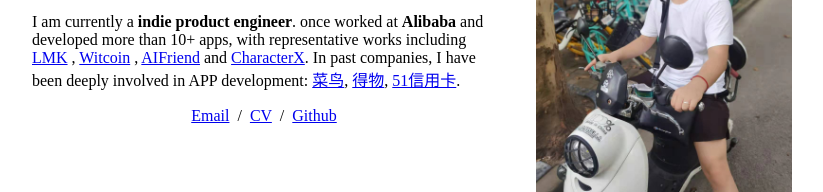
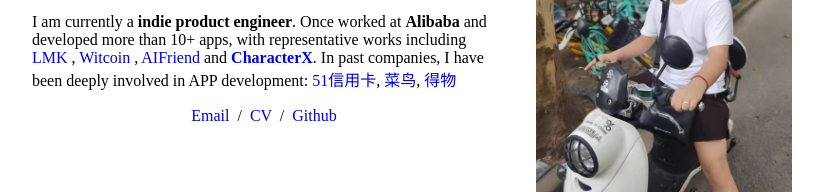
Before and after one commit to Tukeping/tukeping.github.io, a plain HTML site: page index.html in a window 1280 px wide. Shown: the part 160-352 px from the top of the page, without its empty margins (228-1051 px from the left). Drawn offline with Linux system fonts and the light colour scheme.

Commit message:
feat: updated personal CV

```diff
--- a/index.html
+++ b/index.html
@@ -24,24 +24,24 @@
                             <name style="font-size: 35px;">Keping Tu</name>
                         </p>
                         <p>I am currently a <strong>indie product engineer</strong>.
-                            once worked at <strong>Alibaba</strong> and developed more than 10+ apps,
+                            Once worked at <strong>Alibaba</strong> and developed more than 10+ apps,
                             with representative works including <a
-                                    href="https://apps.apple.com/us/app/lmk-make-new-friends/id1463320976" target="_blank">LMK</a>
+                                    href="https://apps.apple.com/us/app/lmk-make-new-friends/id1463320976" target="_blank" style="text-decoration: none">LMK</a>
                             ,
-                            <a href="https://play.google.com/store/apps/details?id=com.witcoin.android&hl=en" target="_blank">Witcoin</a>
+                            <a href="https://play.google.com/store/apps/details?id=com.witcoin.android&hl=en" target="_blank" style="text-decoration: none">Witcoin</a>
                             ,
-                            <a href="https://apps.apple.com/us/app/boo-ai-friend-companion/id6449965658" target="_blank">AIFriend</a>
+                            <a href="https://apps.apple.com/us/app/boo-ai-friend-companion/id6449965658" target="_blank" style="text-decoration: none">AIFriend</a>
                             and
-                            <a href="https://apps.apple.com/us/app/character-x-roleplay-ai-chat/id6464392665" target="_blank">CharacterX</a>.
+                            <a href="https://apps.apple.com/us/app/character-x-roleplay-ai-chat/id6464392665" target="_blank" style="text-decoration: none"><strong>CharacterX</strong></a>.
                             In past companies, I have been deeply involved in APP development:
-                            <a href="https://apps.apple.com/sg/app/cainiao-%E8%AE%93%E9%9B%86%E9%81%8B%E6%9B%B4%E7%B0%A1%E5%96%AE/id1601564702" target="_blank">菜鸟</a>,
-                            <a href="https://apps.apple.com/cn/app/%E5%BE%97%E7%89%A9-%E5%BE%97%E5%88%B0%E8%BF%90%E5%8A%A8x%E6%BD%AE%E6%B5%81x%E5%A5%BD%E7%89%A9/id1012871328?platform=iphone" target="_blank">得物</a>,
-                            <a href="https://apps.apple.com/cn/app/51%E4%BF%A1%E7%94%A8%E5%8D%A1%E7%AE%A1%E5%AE%B6%E6%9E%81%E9%80%9F%E7%89%88-%E8%B4%A6%E5%8D%95%E7%AE%A1%E7%90%86%E5%B7%A5%E5%85%B7/id1394535698?l=en" target="_blank">51信用卡</a>.
+                            <a href="https://apps.apple.com/cn/app/51%E4%BF%A1%E7%94%A8%E5%8D%A1%E7%AE%A1%E5%AE%B6%E6%9E%81%E9%80%9F%E7%89%88-%E8%B4%A6%E5%8D%95%E7%AE%A1%E7%90%86%E5%B7%A5%E5%85%B7/id1394535698?l=en" target="_blank" style="text-decoration: none">51信用卡</a>,
+                            <a href="https://apps.apple.com/sg/app/cainiao-%E8%AE%93%E9%9B%86%E9%81%8B%E6%9B%B4%E7%B0%A1%E5%96%AE/id1601564702" target="_blank" style="text-decoration: none">菜鸟</a>,
+                            <a href="https://apps.apple.com/cn/app/%E5%BE%97%E7%89%A9-%E5%BE%97%E5%88%B0%E8%BF%90%E5%8A%A8x%E6%BD%AE%E6%B5%81x%E5%A5%BD%E7%89%A9/id1012871328?platform=iphone" target="_blank" style="text-decoration: none">得物</a>
                         </p>
                         <p style="text-align:center">
-                            <a href="mailto:tukeping@gmail.com">Email</a> &nbsp/&nbsp
-                            <a href="data/TUKEPING_RESUME.pdf">CV</a> &nbsp/&nbsp
-                            <a href="https://github.com/tukeping">Github</a>
+                            <a href="mailto:tukeping@gmail.com" style="text-decoration: none;">Email</a> &nbsp/&nbsp
+                            <a href="data/TUKEPING_RESUME.pdf" style="text-decoration: none">CV</a> &nbsp/&nbsp
+                            <a href="https://github.com/tukeping" style="text-decoration: none">Github</a>
                         </p>
                     </td>
                     <td style="padding:2.5%;width:40%;max-width:40%">
```
